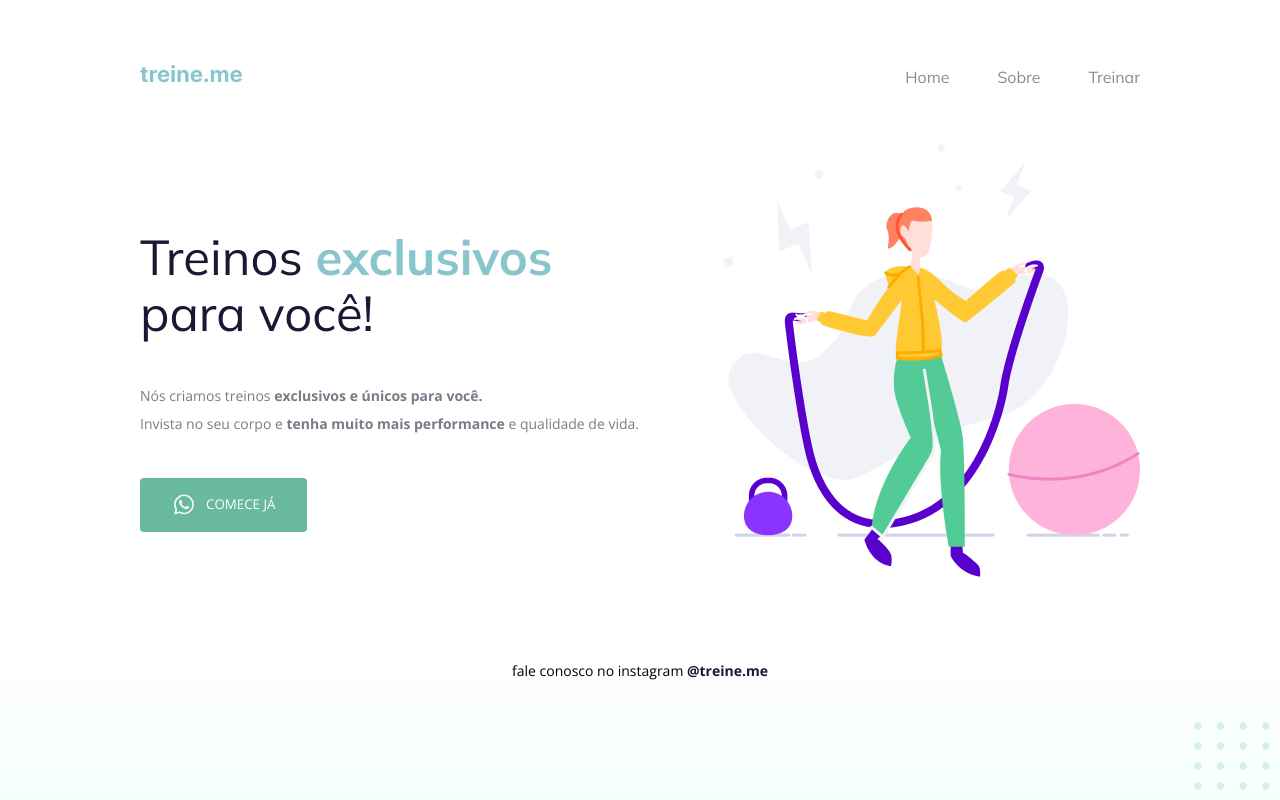
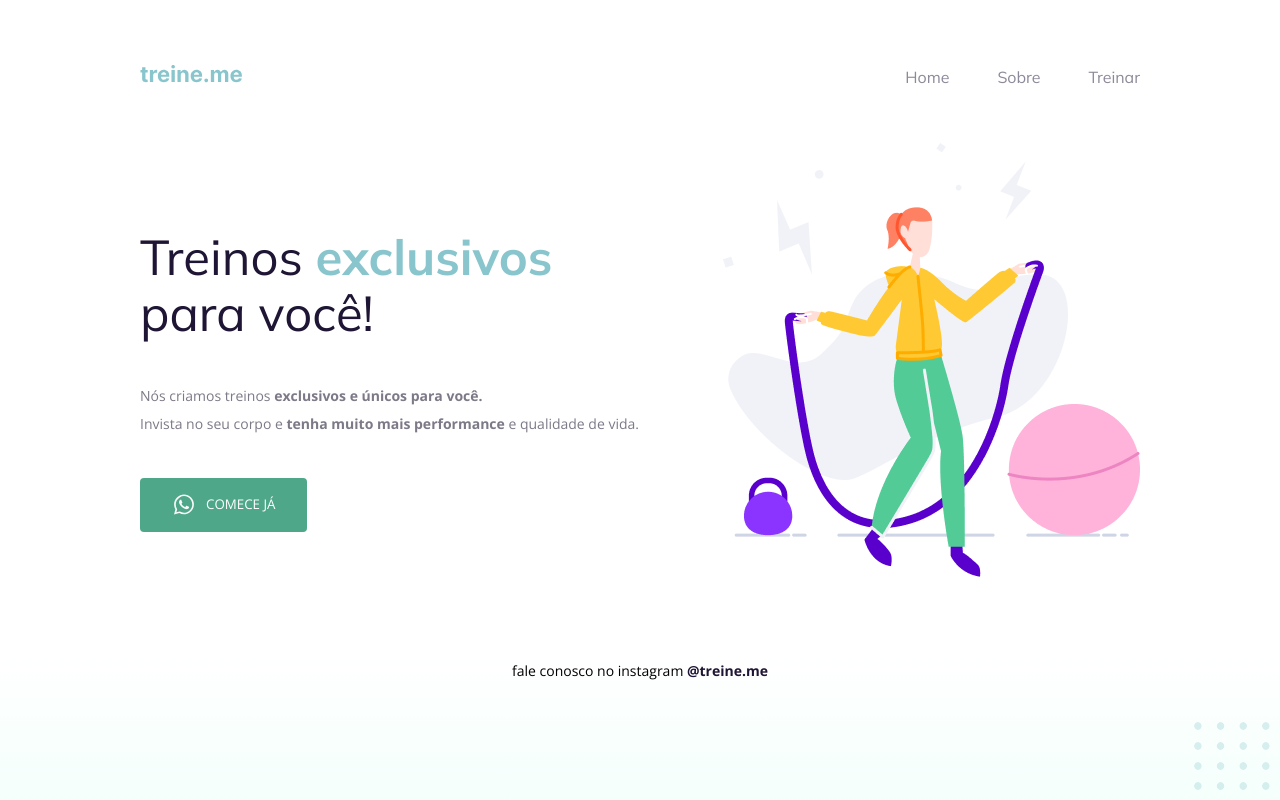
Before and after one commit to LucasRomani/projeto-01-rocketseat, a plain HTML site: page Desafio - Intermediário/index.html in a window 1280 px wide. In both pictures the pointer is over the button "COMECE JÁ". Drawn offline with nearby package versions, Linux system fonts and the light colour scheme.

Commit message:
Desafio - Itermediário
correção do background do botão

```diff
--- a/Desafio - Intermediário/style.css
+++ b/Desafio - Intermediário/style.css
@@ -97,6 +97,10 @@ a {
   cursor: pointer;
 }
 
+button:hover{
+  background: #4EA788;
+}
+
 .footer {
   font-size: 14px;
   line-height: 28px;
```
